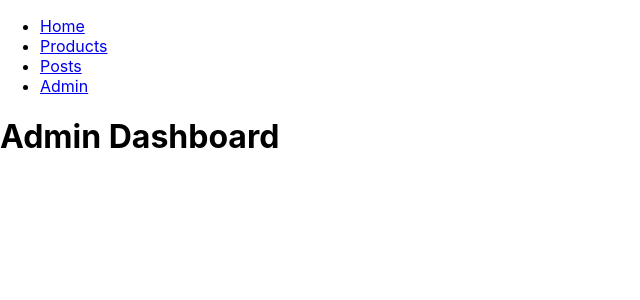
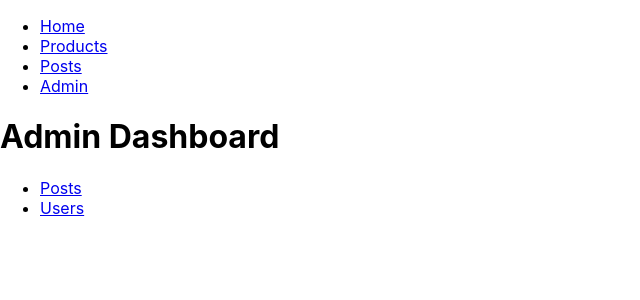
Before and after one commit to SumanHansada/react-app, a React (Create React App) app: page /admin in a window 1280 px wide. Shown: the top 300 px of the page, without its empty margins (0-640 px from the left). Built offline with nearby package versions, Linux system fonts and the light colour scheme.

Commit message:
routing - nested routing

```diff
--- a/src/components/admin/dashboard.jsx
+++ b/src/components/admin/dashboard.jsx
@@ -1,9 +1,16 @@
 import React from "react";
+import SideBar from "./sidebar";
+import Posts from "./posts";
+import Users from "./users";
+import { Route } from "react-router-dom";
 
 const Dashboard = ({ match }) => {
   return (
     <div>
       <h1>Admin Dashboard</h1>
+      <SideBar />
+      <Route path="/admin/users" component={Users} />
+      <Route path="/admin/posts" component={Posts} />
     </div>
   );
 };
--- /dev/null
+++ b/src/components/admin/sidebar.jsx
@@ -0,0 +1,17 @@
+import React from "react";
+import { Link } from "react-router-dom";
+
+const SideBar = () => {
+  return (
+    <ul>
+      <li>
+        <Link to="/admin/posts">Posts</Link>
+      </li>
+      <li>
+        <Link to="/admin/users">Users</Link>
+      </li>
+    </ul>
+  );
+};
+
+export default SideBar;
```
